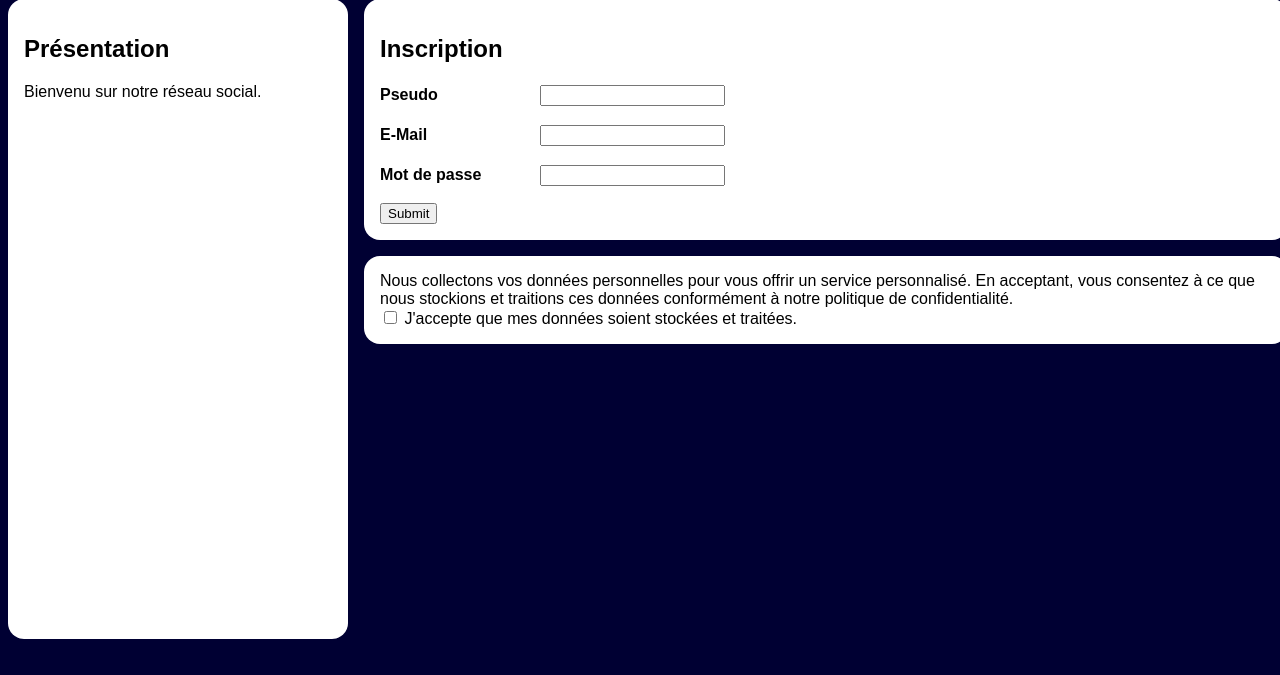
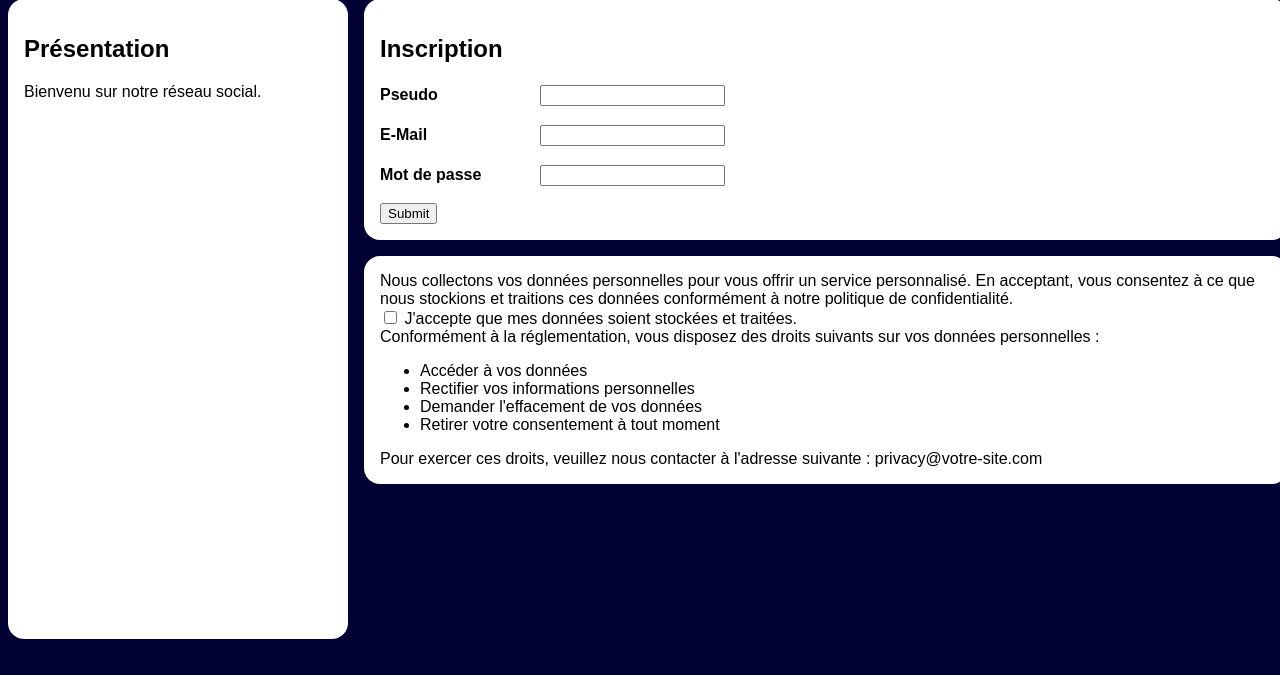
Before and after one commit to adatechschool/projet-collectif-reseau-social-php-printteam, a PHP site: page /registration.php in a window 1280 px wide. Shown: the part 125-800 px from the top of the page. Run offline with PHP 8.4, Linux system fonts and the light colour scheme.

Commit message:
consentement

```diff
--- a/resoc_n3/registration.php
+++ b/resoc_n3/registration.php
@@ -85,6 +85,14 @@
                             <input type="checkbox" required /> J'accepte que mes données soient stockées et traitées.
                         </label>
                     </form>
+                    <p>Conformément à la réglementation, vous disposez des droits suivants sur vos données personnelles :</p>
+                        <ul>
+                        <li>Accéder à vos données</li>
+                        <li>Rectifier vos informations personnelles</li>
+                        <li>Demander l'effacement de vos données</li>
+                        <li>Retirer votre consentement à tout moment</li>
+                        </ul>
+                        <p>Pour exercer ces droits, veuillez nous contacter à l'adresse suivante : <a href="mailto:privacy@votre-site.com">privacy@votre-site.com</a></p>
                 </article>
             </main>
         </div>
```
